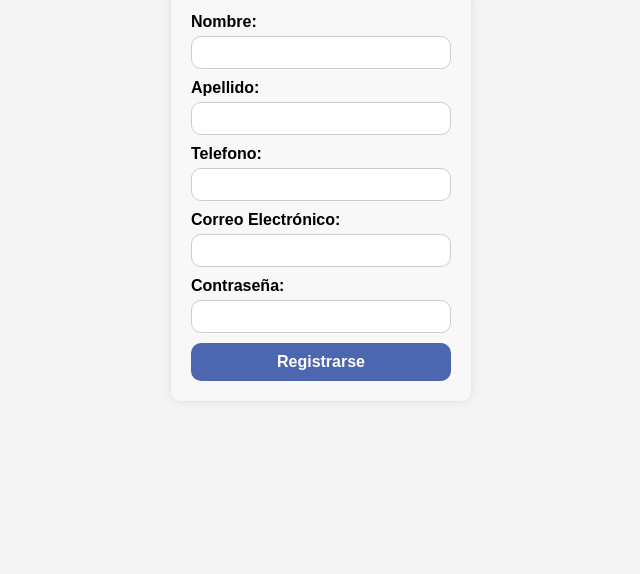
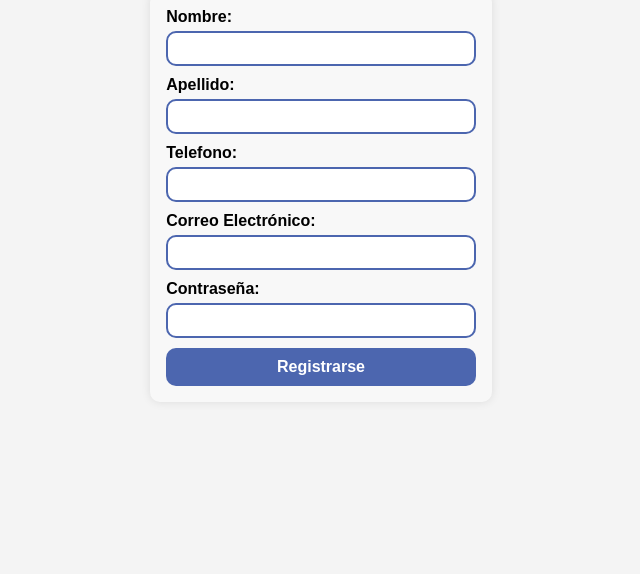
Before and after one commit to crisolapo/Formulario-de-Registro, a plain HTML site: page index.html in a window 1280 px wide. Shown: the part 226-800 px from the top of the page, without its empty margins (319-959 px from the left). Drawn offline with Linux system fonts and the light colour scheme.

Commit message:
update de estilos

```diff
--- a/styles.css
+++ b/styles.css
@@ -27,33 +27,27 @@ h1 {
 }
 form {
     background: var(--white);
-    padding: 20px;
+    padding: 2vh;
     border-radius: 10px;
     box-shadow: 0 0 10px rgba(0, 0, 0, 0.1);
-    width: 300px;
+    width: 100%;
     justify-content: center;
-}
-form h2 {
-    margin-bottom: 15px;
-    text-align: center;
-    justify-content: center;
-}
-form label {
+
+    label {
     display: block;
     margin-bottom: 5px;
     font-weight: bold;
-}
-form input[type="text"],
-form input[type="email"],
-form input[type="password"] {
+    }
+
+    input {
     width: 100%;
-    padding: 8px;
+    padding: 1vh;
     margin-bottom: 10px;
-    border: 1px solid #ccc;
+    border: 2px solid var(--button);
     border-radius: 10px;
-}
+    }
 
-form button {
+    button {
     width: 100%;
     padding: 10px;
     background-color: var(--button);
@@ -64,3 +58,5 @@ form button {
     font-size: 16px;
     font-weight: bold;
 }
+
+}
```
